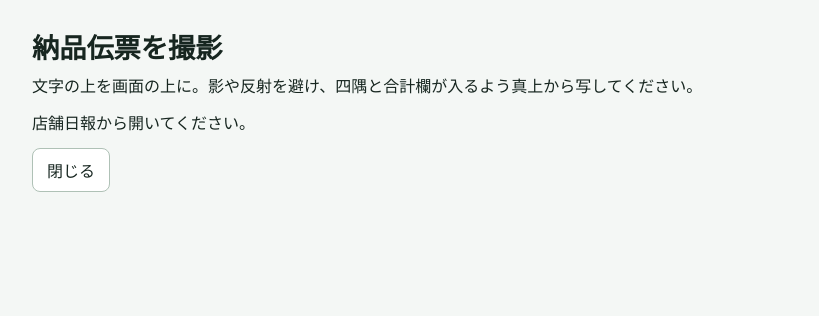
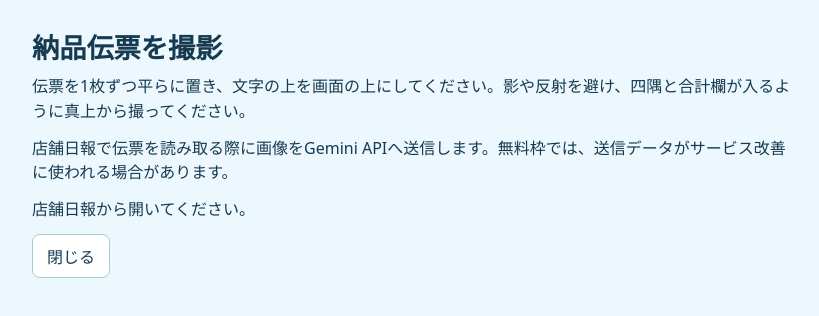
Before and after one commit to GafsJapanDev/Products, a plain HTML site: page index.html in a window 1280 px wide. Shown: the whole page, without its empty margins (228-1047 px from the left). Drawn offline with Linux system fonts and the light colour scheme.

Commit message:
Update camera guidance and color theme

```diff
--- a/index.html
+++ b/index.html
@@ -6,7 +6,7 @@
  <meta name="referrer" content="no-referrer">
  <title>納品伝票を撮影</title>
  <style>
-  :root{font:16px system-ui,sans-serif;color:#172620;background:#f4f7f5}
+  :root{font:16px system-ui,sans-serif;color:#163b51;background:#edf8fe}
   *{box-sizing:border-box}[hidden]{display:none!important}
   body{margin:0;padding:clamp(12px,3vw,26px)}
   main{max-width:760px;margin:auto}
@@ -15,17 +15,18 @@
   .stage{position:relative;background:#18201d;border-radius:12px;overflow:hidden;width:fit-content;max-width:100%;margin:auto}
   video,canvas{display:block;max-width:100%;max-height:62dvh;width:auto;height:auto}
   .guide{position:absolute;inset:8%;border:2px solid white;border-radius:8px;box-shadow:0 0 0 100vmax #09130d55;pointer-events:none;text-align:center}
-  .guide span{display:inline-block;background:#12241ae8;padding:4px 8px;color:white}
+  .guide span{display:inline-block;background:#12394de8;padding:4px 8px;color:white}
   .actions{display:flex;gap:8px;flex-wrap:wrap;margin-top:12px}
-  button{font:inherit;min-height:44px;border-radius:8px;border:1px solid #afc1b6;background:white;padding:8px 14px;color:inherit}
-  .primary{background:#175b3f;color:white;border-color:#175b3f}
+  button{font:inherit;min-height:44px;border-radius:8px;border:1px solid #a9c8d9;background:white;padding:8px 14px;color:inherit}
+  .primary{background:#09678f;color:white;border-color:#09678f}
   button:disabled{opacity:.55}
  </style>
 </head>
 <body>
  <main>
   <h1>納品伝票を撮影</h1>
-  <p>文字の上を画面の上に。影や反射を避け、四隅と合計欄が入るよう真上から写してください。</p>
+  <p>伝票を1枚ずつ平らに置き、文字の上を画面の上にしてください。影や反射を避け、四隅と合計欄が入るように真上から撮ってください。</p>
+  <p>店舗日報で伝票を読み取る際に画像をGemini APIへ送信します。無料枠では、送信データがサービス改善に使われる場合があります。</p>
   <div id="stage" class="stage" hidden>
    <video id="preview" autoplay muted playsinline></video>
    <canvas id="photo" aria-label="撮影した伝票" hidden></canvas>
```
